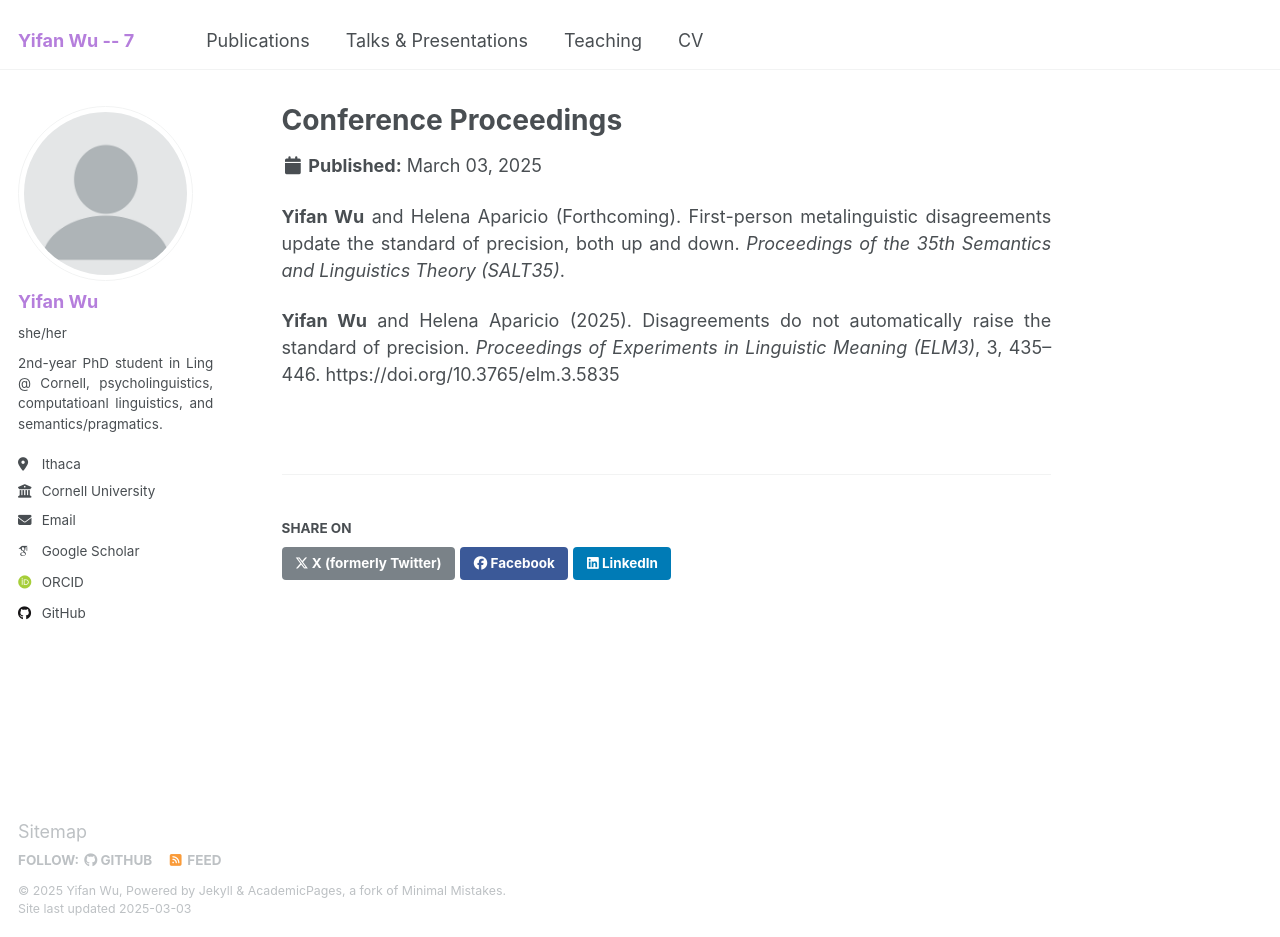
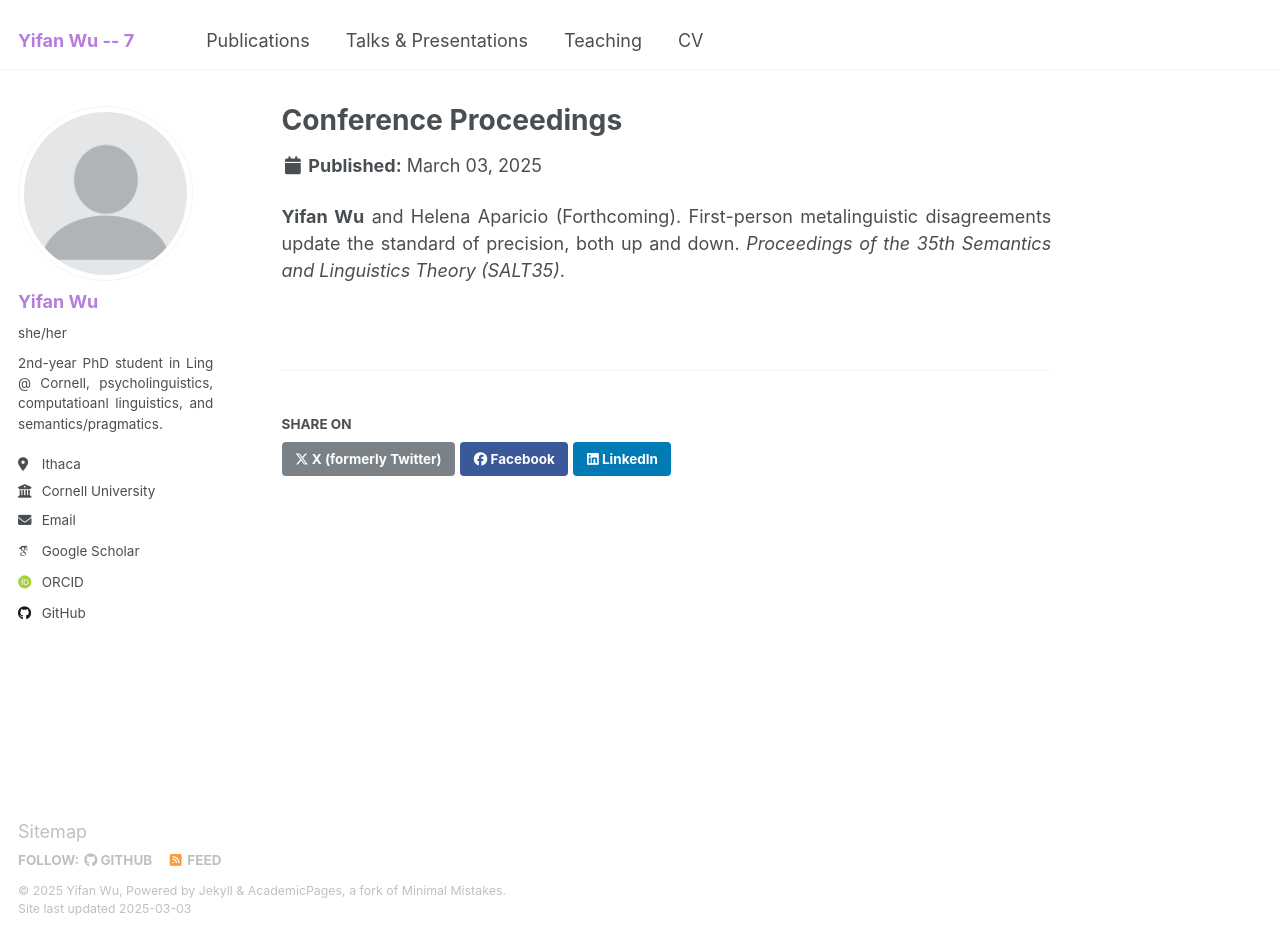
Before and after one commit to lynn-yifanwu-ling/lynn-yifanwu-ling.github.io, a Jekyll site: the page built from _publications/salt2025.md, in a window 1280 px wide and 937 px high. Built offline with Jekyll 4.4.1, drawn with Linux system fonts in a browser that asks for light colours; some web fonts are replaced.

Commit message:
Update and rename conference proceedings.md to salt2025.md

```diff
--- a/_publications/conference proceedings.md
+++ b/_publications/salt2025.md
@@ -6,5 +6,3 @@ type: "publication"
 ---
 
 **Yifan Wu** and Helena Aparicio (Forthcoming). First-person metalinguistic disagreements update the standard of precision, both up and down. *Proceedings of the 35th Semantics and Linguistics Theory (SALT35)*.
-
-**Yifan Wu** and Helena Aparicio (2025). Disagreements do not automatically raise the standard of precision. *Proceedings of Experiments in Linguistic Meaning (ELM3)*, 3, 435--446. https://doi.org/10.3765/elm.3.5835
```
